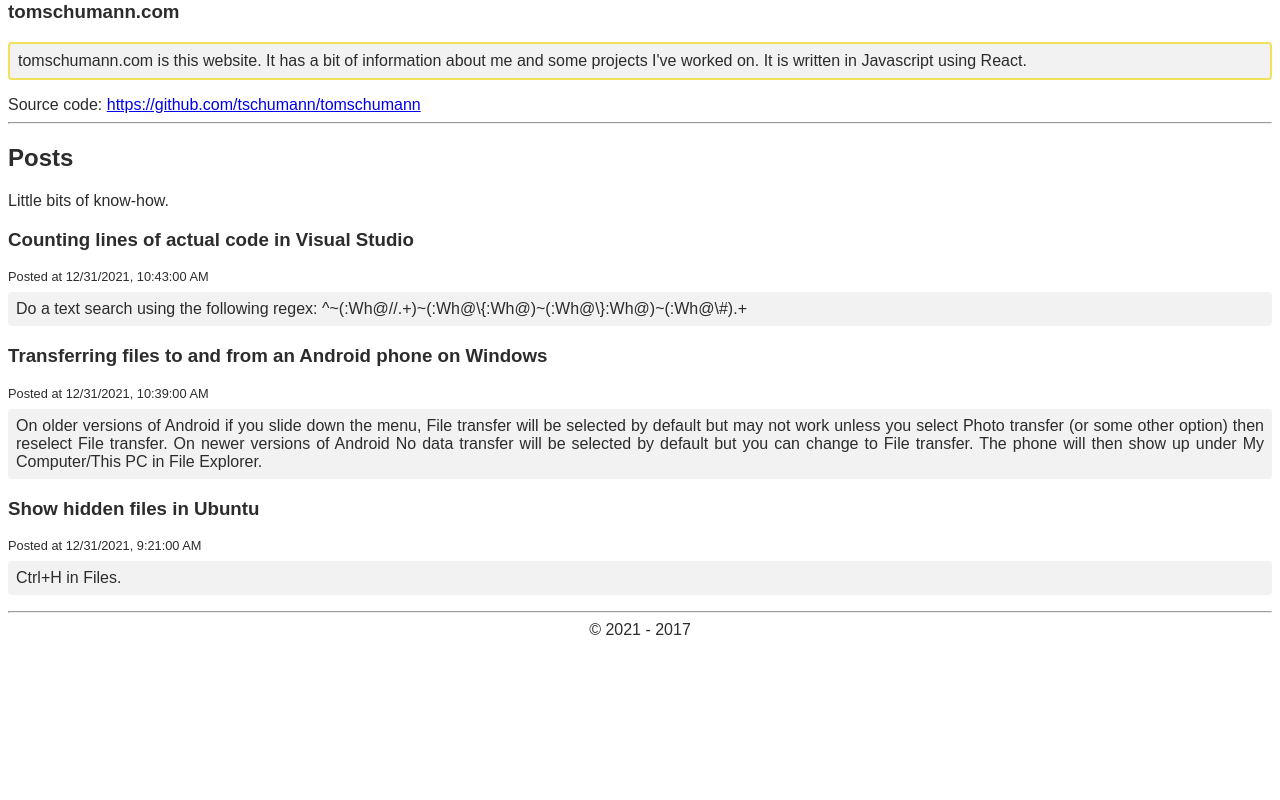
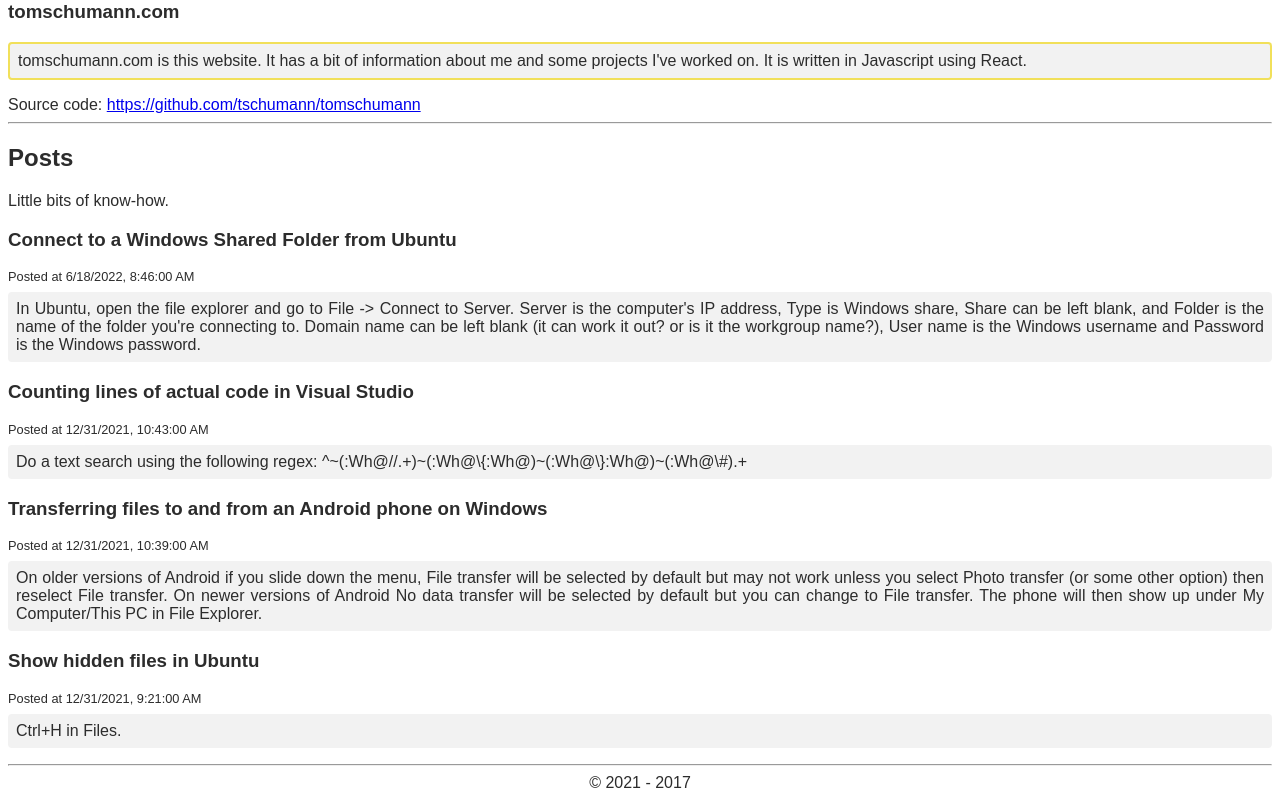
Before and after one commit to tschumann/tomschumann, a React app: page / in a window 1280 px wide. Shown: the part 958-1758 px from the top of the page. Before the commit the page ends 1605 px from the top, so only its background shows below. Built offline with nearby package versions, Linux system fonts and the light colour scheme.

Commit message:
Added new article.

```diff
--- a/src/index.jsx
+++ b/src/index.jsx
@@ -23,6 +23,12 @@ const posts = [
 		'time': '2021-12-31 10:43:00',
 		// the \\ is actually \ so copy what gets rendered, not what is here
 		'body': 'Do a text search using the following regex: ^~(:Wh@//.+)~(:Wh@\\{:Wh@)~(:Wh@\\}:Wh@)~(:Wh@\\#).+'
+	},
+	{
+		'id': 4,
+		'title': 'Connect to a Windows Shared Folder from Ubuntu',
+		'time': '2022-06-18 08:46:00',
+		'body': 'In Ubuntu, open the file explorer and go to File -> Connect to Server. Server is the computer\'s IP address, Type is Windows share, Share can be left blank, and Folder is the name of the folder you\'re connecting to. Domain name can be left blank (it can work it out? or is it the workgroup name?), User name is the Windows username and Password is the Windows password.'
 	}
 ];
 
```
